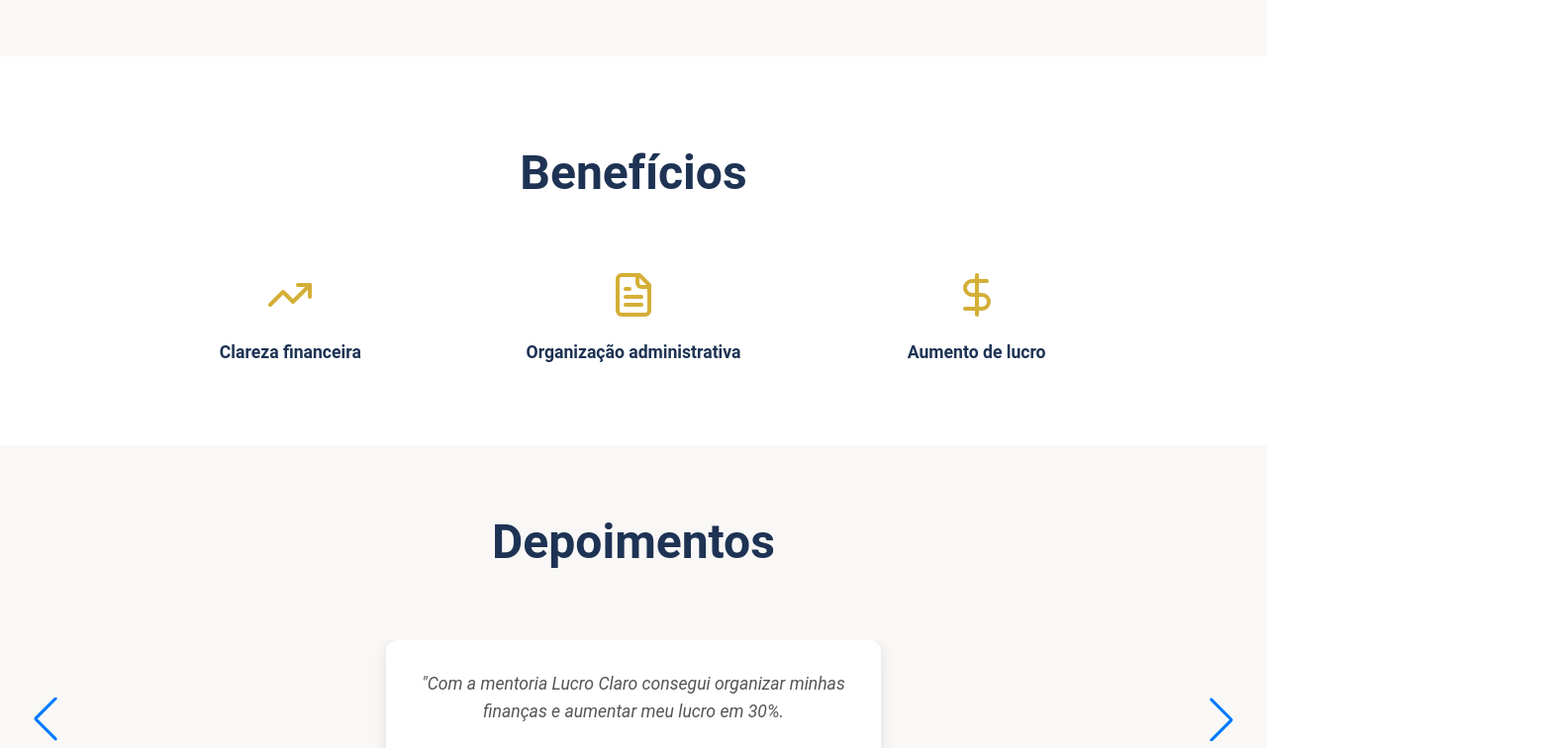
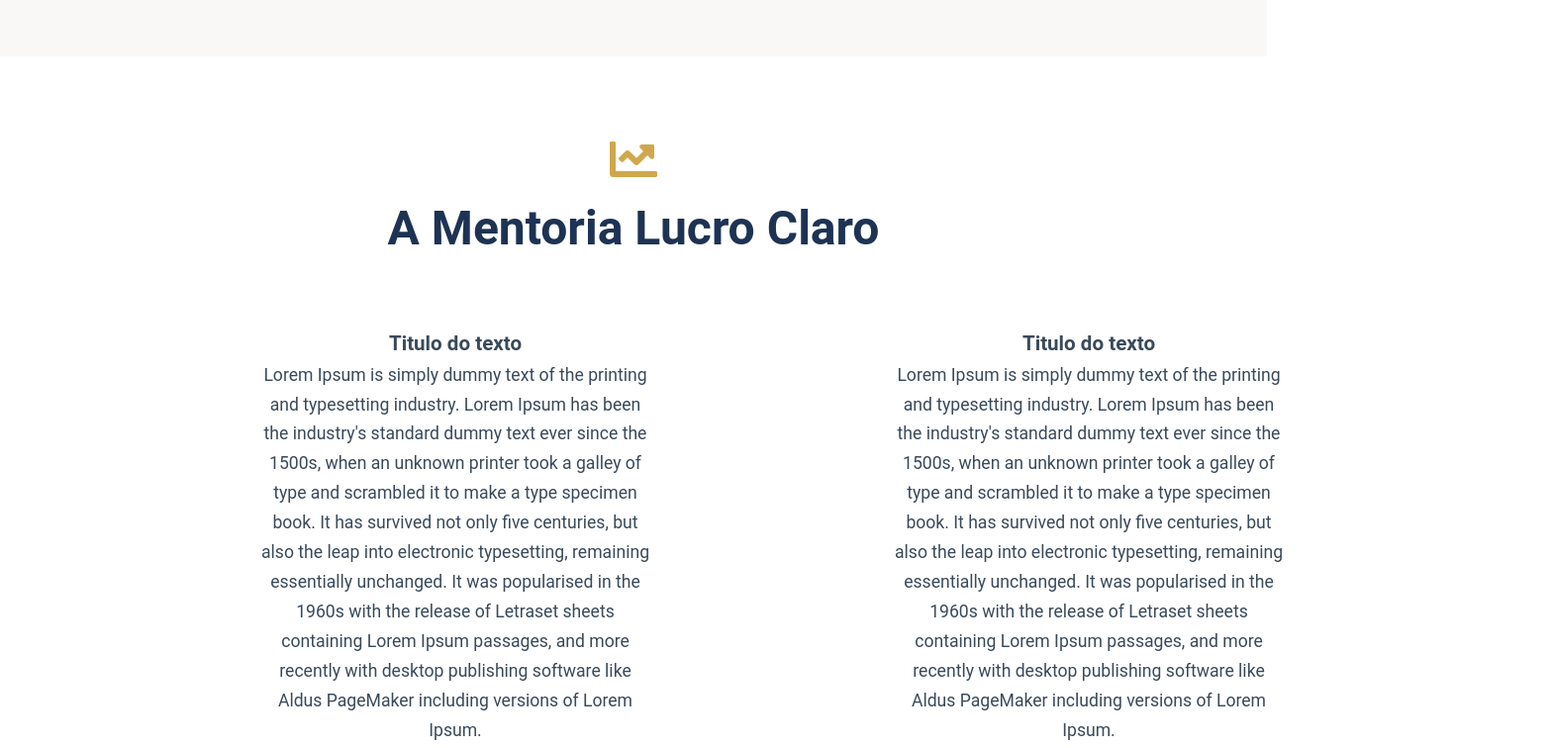
Before and after one commit to MarceloVerissimo/site-cliente-demo, a React (Create React App) app: page / in a window 1280 px wide. Shown: the part 1460-2216 px from the top of the page at 99% size, 1570 px wide, since content can reach past the window. Built offline with nearby package versions, Linux system fonts and the light colour scheme.

Commit message:
Acrescentando Section Mentoria

```diff
--- a/src/App.js
+++ b/src/App.js
@@ -6,6 +6,7 @@ import Footer from './components/Footer';
 import Inicio from './components/Inicio';
 import Navbar from './components/Navbar';
 import Beneficios from './components/Beneficios';
+import LucroClaro from './components/LucroClaro';
 
 
 
@@ -15,6 +16,7 @@ function App() {
       <Navbar />
       <Inicio />
       <About />
+      <LucroClaro />
       <Beneficios />
       <Depoimentos />
       <Contato />
--- a/src/components/About.css
+++ b/src/components/About.css
@@ -1,4 +1,4 @@
-.sobre {
+.sobremim {
   display: flex;
   align-items: center;
   justify-content: space-between;
@@ -25,7 +25,7 @@
 }
 
 .sobre-content h2 {
-  font-size: 2.5rem;
+  font-size: 3rem;
   font-weight: 700;
   color: #1a2a3a;
   margin-bottom: 1.5rem;
--- a/src/components/About.jsx
+++ b/src/components/About.jsx
@@ -3,13 +3,13 @@ import './About.css';
 
 function About() {
   return (
-    <section id='sobre' className='sobre'>
+    <section id='sobremim' className='sobremim'>
       <div className='sobre-img'>
           <img src="img3.jpg" alt="Nathalia Verissimo" />
       </div>
 
       <div className='sobre-content'>
-        <h2>Sobre</h2>
+        <h2>Sobre Mim</h2>
         <p>Eu sou <strong>Nathalia Veríssimo</strong>, mentora financeira para lojistas. Com mais de
       uma década de experiência em gestão financeira, ajudo lojistas PJ a
       alcançar lucros sustentáveis e crescimento sólido.</p>
--- a/src/components/Beneficios.css
+++ b/src/components/Beneficios.css
@@ -1,7 +1,7 @@
 .beneficios {
     text-align: center;
     padding: 80px 20px;
-    background-color: #fff;
+    background-color: #f9f8f6; /*Bege do projeto */
 }
 
 .beneficios-title {
--- a/src/components/Depoimentos.css
+++ b/src/components/Depoimentos.css
@@ -1,7 +1,7 @@
 .depoimentos {
   text-align: center;
   padding: 60px 20px;
-  background: #f9f8f6;
+  background: #ffff;
 }
 
 .depoimentos h2 {
--- /dev/null
+++ b/src/components/LucroClaro.css
@@ -0,0 +1,47 @@
+.mentorialucro {
+    text-align: center;
+    padding: 80px 20px;
+    background-color: #ffff;
+}
+
+.h2-mentoria {
+    font-size: 3rem;
+    font-weight: 700;
+    color: #1e3354; /* Azul escuro do projeto */
+    margin-bottom: 60px;
+}
+
+.boxtotal{
+    display: flex;
+    padding: 200;
+    text-align: center;
+    width: 1550px;
+    margin-left: auto;
+    margin-right: auto;
+}
+
+.box1 {
+    font-size: 1.1rem;
+    line-height: 1.7;
+    color: #3a4a5a;
+    width: 400px;
+    height: 400px;
+    margin-bottom: 20px;
+    margin-left: 15rem;
+}
+
+.box2 {
+    font-size: 1.1rem;
+    line-height: 1.7;
+    color: #3a4a5a;
+    width: 400px;
+    height: 400px;
+    margin-bottom: 20px;
+    margin-left: 15rem;
+}
+
+.sobrementoria-icon {
+  font-size: 3rem;
+  font-weight: 700;
+  color: #cfa84c; /*Dourado logo */
+}
--- /dev/null
+++ b/src/components/LucroClaro.jsx
@@ -0,0 +1,24 @@
+import React from 'react'
+import './LucroClaro.css';
+import { FaChartLine } from "react-icons/fa";
+
+const LucroClaro = () => {
+  return (
+    <section id='mentorialucro' className='mentorialucro'>
+        <FaChartLine className="sobrementoria-icon" />
+        <h2 className='h2-mentoria'>A Mentoria Lucro Claro</h2>
+        <div className='boxtotal'>
+        <div className='box1'>
+            <h3>Titulo do texto</h3>
+                <p>Lorem Ipsum is simply dummy text of the printing and typesetting industry. Lorem Ipsum has been the industry's standard dummy text ever since the 1500s, when an unknown printer took a galley of type and scrambled it to make a type specimen book. It has survived not only five centuries, but also the leap into electronic typesetting, remaining essentially unchanged. It was popularised in the 1960s with the release of Letraset sheets containing Lorem Ipsum passages, and more recently with desktop publishing software like Aldus PageMaker including versions of Lorem Ipsum.</p>
+        </div>
+        <div className='box2'>
+            <h3>Titulo do texto</h3>
+                <p>Lorem Ipsum is simply dummy text of the printing and typesetting industry. Lorem Ipsum has been the industry's standard dummy text ever since the 1500s, when an unknown printer took a galley of type and scrambled it to make a type specimen book. It has survived not only five centuries, but also the leap into electronic typesetting, remaining essentially unchanged. It was popularised in the 1960s with the release of Letraset sheets containing Lorem Ipsum passages, and more recently with desktop publishing software like Aldus PageMaker including versions of Lorem Ipsum.</p>
+        </div>
+        </div>
+    </section>
+  )
+}
+
+export default LucroClaro
--- a/src/components/Navbar.jsx
+++ b/src/components/Navbar.jsx
@@ -16,7 +16,8 @@ function Navbar() {
 
               <ul className='nav-link'>
                 <li><a href="#inicio">Início</a></li>
-                <li><a href="#sobre">Sobre</a></li>
+                <li><a href="#sobremim">Sobre Mim</a></li>
+                <li><a href="#mentorialucro">A Mentoria Lucro Claro</a></li>
                 <li><a href="#beneficios">Benefícios</a></li>
                 <li><a href="#depoimentos">Depoimentos</a></li>
                 <li><a href="#contato">Contato</a></li>
```
